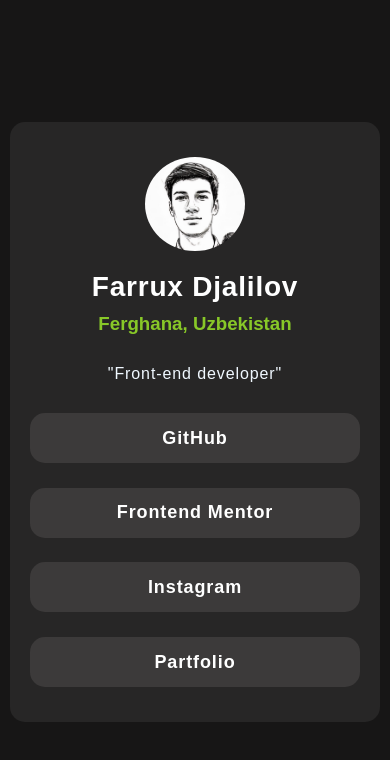
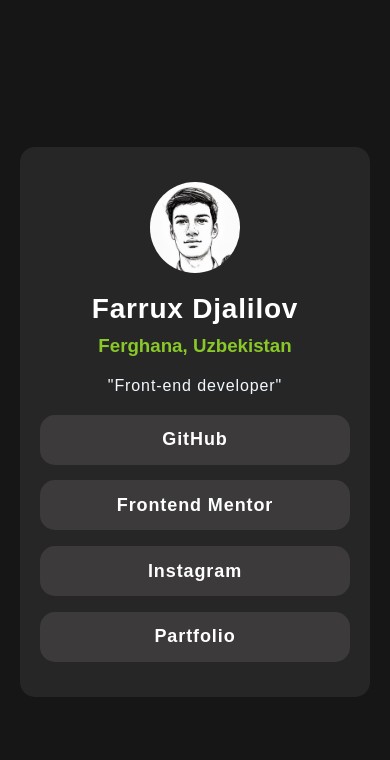
Before and after one commit to iFarruxdev/social-links, a plain HTML site: page index.html in a window 390 px wide. Drawn offline with Linux system fonts and the light colour scheme.

Commit message:
newSocial

```diff
--- a/css/style.css
+++ b/css/style.css
@@ -1,11 +1,11 @@
-*{
+* {
   margin: 0;
   padding: 0;
   box-sizing: border-box;
   font-family: sans-serif;
-    transition: .3s;
+  transition: 0.3s;
 }
-.container{
+.container {
   width: 100%;
   min-height: 100vh;
   background-color: #171616;
@@ -14,7 +14,7 @@
   justify-content: center;
 }
 .card {
-    width: 370px;
+  width: 390px;
   border-radius: 15px;
   padding: 35px 20px;
   height: 600px;
@@ -25,27 +25,27 @@
   align-items: center;
   gap: 10px;
 }
-.card .userImage{
+.card .userImage {
   width: 100px;
   height: 100px;
   border-radius: 50%;
   object-fit: cover;
 }
-.card .name{
+.card .name {
   color: white;
   font-size: 28px;
   margin-top: 10px;
-    letter-spacing: .8px;
+  letter-spacing: 0.8px;
 }
-.card .country{
+.card .country {
   color: rgb(136, 200, 40);
 }
-.card .miniInfo{
+.card .miniInfo {
   color: aliceblue;
-    letter-spacing: .9px;
+  letter-spacing: 0.9px;
   margin-top: 20px;
 }
-.card .buttons{
+.card .buttons {
   width: 100%;
   padding-top: 10px;
   margin-top: 10px;
@@ -54,18 +54,76 @@
   flex-direction: column;
   justify-content: space-between;
 }
-.card .buttons button{
+.card .buttons button {
   width: 100%;
   height: 50px;
   border-radius: 15px;
   color: white;
   font-weight: 600;
-    letter-spacing: .9px;
+  letter-spacing: 0.9px;
   cursor: pointer;
   border: none;
   background-color: #3c3a3a;
   font-size: 18px;
 }
-.card .buttons button:active{
-    scale: .980;
+.card .buttons button:hover {
+  background-color: rgb(136, 200, 40);
+  color: black;
 }
+.card .buttons button:active {
+  scale: 0.98;
+}
+
+/* ! Resposiv  Section */
+
+@media (max-width: 480px) {
+  .container {
+    width: 100%;
+    min-height: 100vh;
+    background-color: #171616;
+    display: flex;
+    align-items: center;
+    justify-content: center;
+  }
+  .card {
+    width: 350px;
+    border-radius: 15px;
+    padding: 35px 20px;
+    height: 550px;
+    display: flex;
+    flex-direction: column;
+    text-align: center;
+    background-color: #272626;
+    align-items: center;
+    gap: 10px;
+  }
+  .card .userImage {
+    width: 90px;
+    height: 110px;
+    border-radius: 50%;
+    object-fit: cover;
+  }
+  .card .name {
+    color: white;
+    font-size: 28px;
+    margin-top: 10px;
+    letter-spacing: 0.8px;
+  }
+  .card .country {
+    color: rgb(136, 200, 40);
+  }
+  .card .miniInfo {
+    color: aliceblue;
+    letter-spacing: 0.9px;
+    margin-top:10px;
+  }
+  .card .buttons {
+    width: 100%;
+    padding-top: 0px;
+    margin-top: 10px;
+    height: 300px;
+    display: flex;
+    flex-direction: column;
+    justify-content: space-between;
+  }
+}
```
Lines whose indentation alone changed are shown as unchanged.
